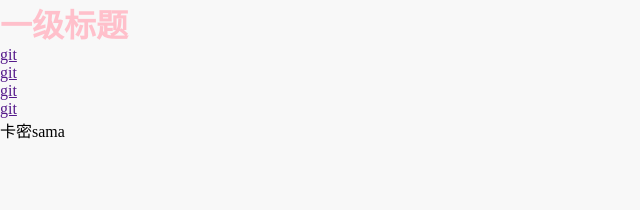
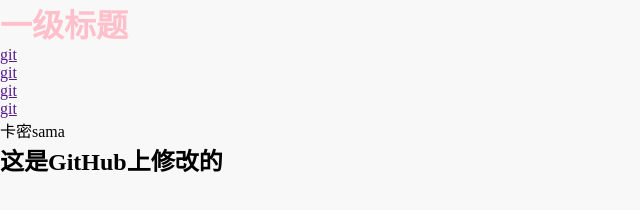
Before and after one commit to isooc/test-demo, a plain HTML site: page index.html in a window 1280 px wide. Shown: the whole page, without its empty margins (0-640 px from the left). Drawn offline with Linux system fonts and the light colour scheme.

Commit message:
Update index.html

```diff
--- a/index.html
+++ b/index.html
@@ -29,6 +29,9 @@
     </ul>
 
     <span>卡密sama</span>
+    <h2>这是GitHub上修改的</h2>
+
+
 </body>
 
 </html>
```
